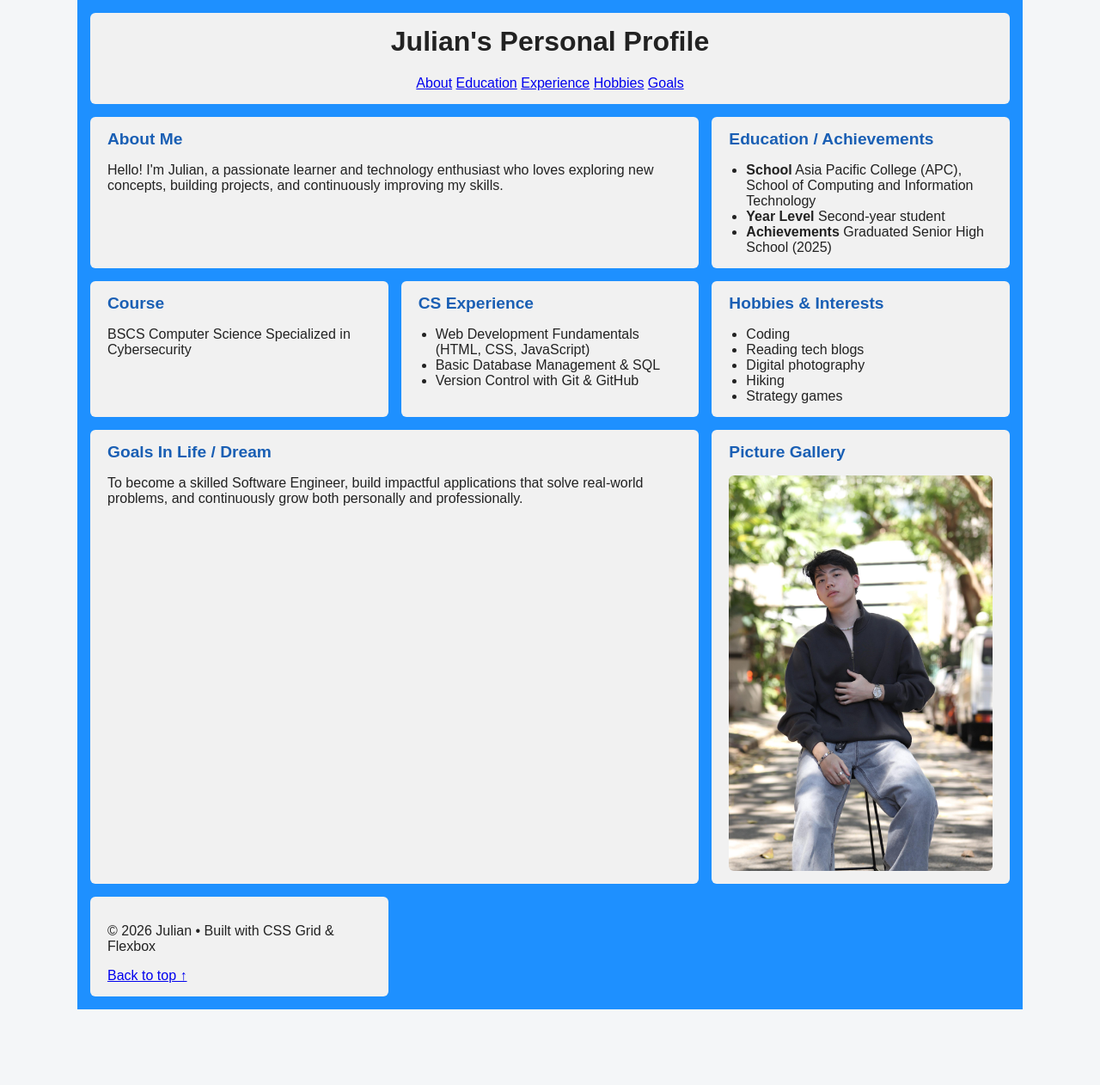
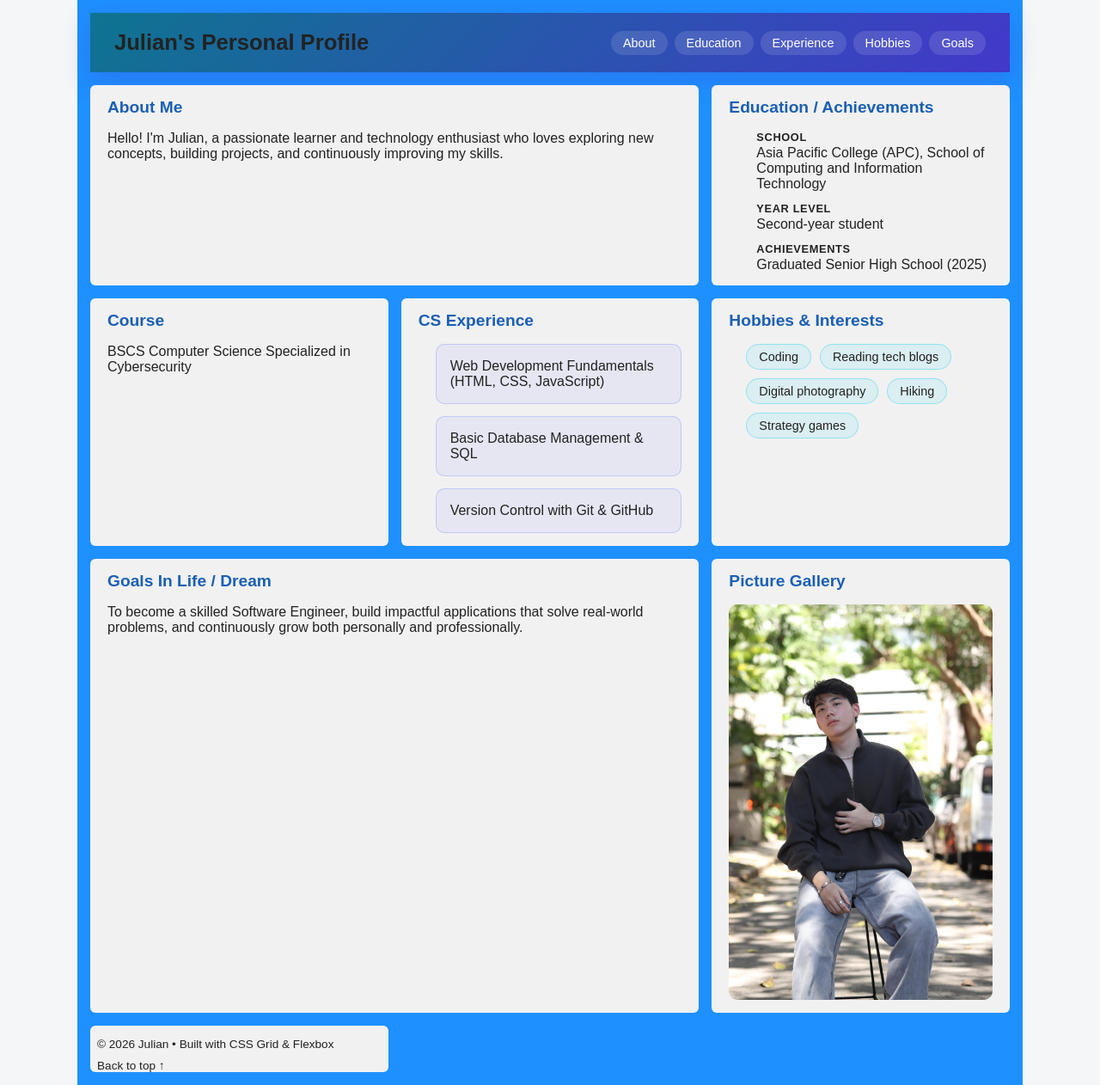
Before and after one commit to Ian-cyber092506/webprog-CF251-html-lessons, a plain HTML site: page Introduction/index.html in a window 1280 px wide. Shown: the whole page at 86% size. Before the commit the page ends 1174 px from the top, so only its background shows below. Drawn offline with Linux system fonts and the light colour scheme.

Commit message:
Refactor flexbox styles for header, nav, and footer

```diff
--- a/Introduction/css/flexbox.css
+++ b/Introduction/css/flexbox.css
@@ -1,14 +1,170 @@
-.container2 {
-    display: flex;
-    flex-wrap: wrap;
-    background-color: dodgerblue;
+/* ================================================
+   FLEXBOX: header + navigation
+   ================================================ */
+.header {
+  display: flex;
+  justify-content: space-between;
+  align-items: center;
+  flex-wrap: wrap;
+  gap: 16px;
+  padding: 20px 28px;
+  border-radius: var(--radius);
+  background: linear-gradient(135deg, #0e7490, #4338ca);
+  box-shadow: 0 8px 30px rgba(67, 56, 202, 0.3);
 }
 
-.container2 div {
-    background-color: #f1f1f1;
-    width: 100px;
-    margin: 10px;
-    padding: 10px;
+.header h1 {
+  margin: 0;
+  font-size: 1.6rem;
+}
+
+.nav {
+  display: flex;
+  flex-wrap: wrap;
+  gap: 8px;
+}
+
+.nav a {
+  color: #fff;
+  text-decoration: none;
+  font-size: 0.9rem;
+  padding: 6px 14px;
+  border-radius: 999px;
+  background: rgba(255, 255, 255, 0.12);
+  transition: background 0.2s ease;
+}
+
+.nav a:hover {
+  background: rgba(255, 255, 255, 0.3);
+}
+
+/* ================================================
+   FLEXBOX: gallery card (photo stretches to fill)
+   ================================================ */
+.gallery {
+  display: flex;
+  flex-direction: column;
+}
+
+.gallery img {
+  flex: 1;
+  min-height: 260px;
+  width: 100%;
+  object-fit: cover;
+  border-radius: 10px;
+  border: 2px solid var(--card-border);
+}
+
+/* ================================================
+   FLEXBOX: education rows (label + value)
+   ================================================ */
+.info-list {
+  list-style: none;
+  margin: 0;
+  padding: 0;
+  display: flex;
+  flex-direction: column;
+  gap: 12px;
+}
+
+.info-list li {
+  display: flex;
+  flex-direction: column;
+  gap: 2px;
+  padding-left: 12px;
+  border-left: 3px solid var(--accent-2);
+}
+
+.info-list strong {
+  font-size: 0.8rem;
+  text-transform: uppercase;
+  letter-spacing: 0.05em;
+  color: var(--muted);
+}
+
+/* ================================================
+   FLEXBOX: experience cards (wrap into a row)
+   ================================================ */
+.skill-cards {
+  list-style: none;
+  margin: 0;
+  padding: 0;
+  display: flex;
+  flex-wrap: wrap;
+  gap: 14px;
+}
+
+.skill-cards li {
+  flex: 1 1 200px;
+  padding: 16px;
+  border-radius: 10px;
+  background: rgba(129, 140, 248, 0.1);
+  border: 1px solid rgba(129, 140, 248, 0.35);
+}
+
+/* ================================================
+   FLEXBOX: hobby chips
+   ================================================ */
+.chips {
+  list-style: none;
+  margin: 0;
+  padding: 0;
+  display: flex;
+  flex-wrap: wrap;
+  gap: 10px;
+}
+
+.chips li {
+  padding: 6px 14px;
+  font-size: 0.9rem;
+  border-radius: 999px;
+  color: var(--accent);
+  background: rgba(34, 211, 238, 0.1);
+  border: 1px solid rgba(34, 211, 238, 0.4);
+}
+
+/* ================================================
+   FLEXBOX: footer
+   ================================================ */
+.footer {
+  display: flex;
+  justify-content: space-between;
+  align-items: center;
+  flex-wrap: wrap;
+  gap: 10px;
+  padding: 14px 8px 0;
+  color: var(--muted);
+  font-size: 0.85rem;
+}
+
+.footer p {
+  margin: 0;
+}
+
+.footer a {
+  color: var(--accent);
+  text-decoration: none;
+}
+
+.footer a:hover {
+  text-decoration: underline;
+}
+
+/* ================================================
+   FLEXBOX: mobile adjustments
+   ================================================ */
+@media (max-width: 600px) {
+  .header {
+    flex-direction: column;
     text-align: center;
-    font-size: 30px;
+  }
+
+  .nav {
+    justify-content: center;
+  }
+
+  .footer {
+    justify-content: center;
+    text-align: center;
+  }
 }
```
